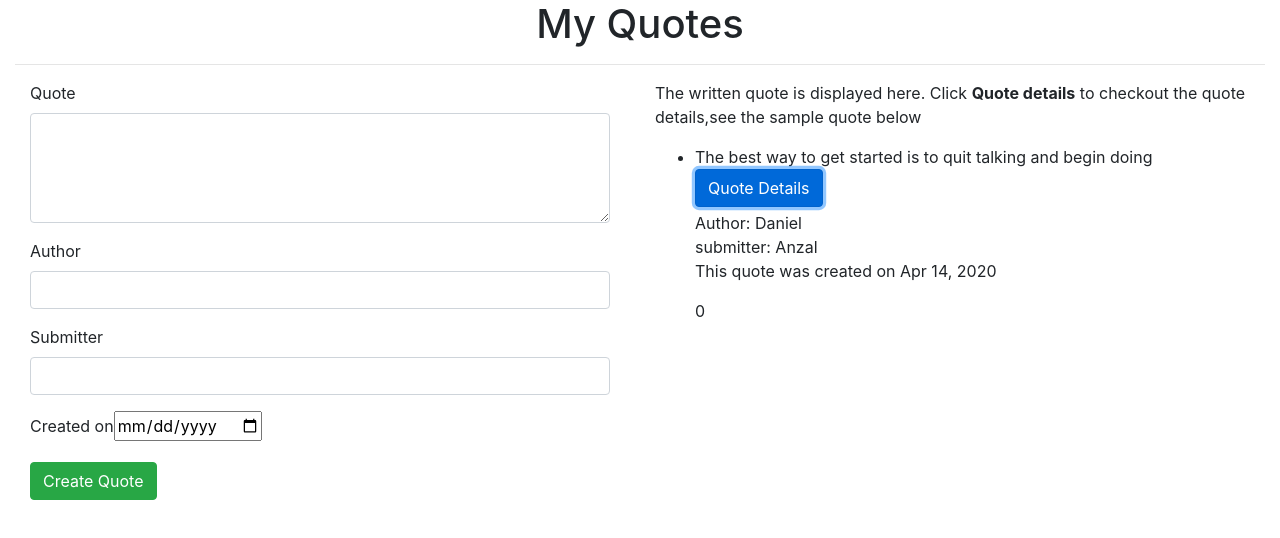
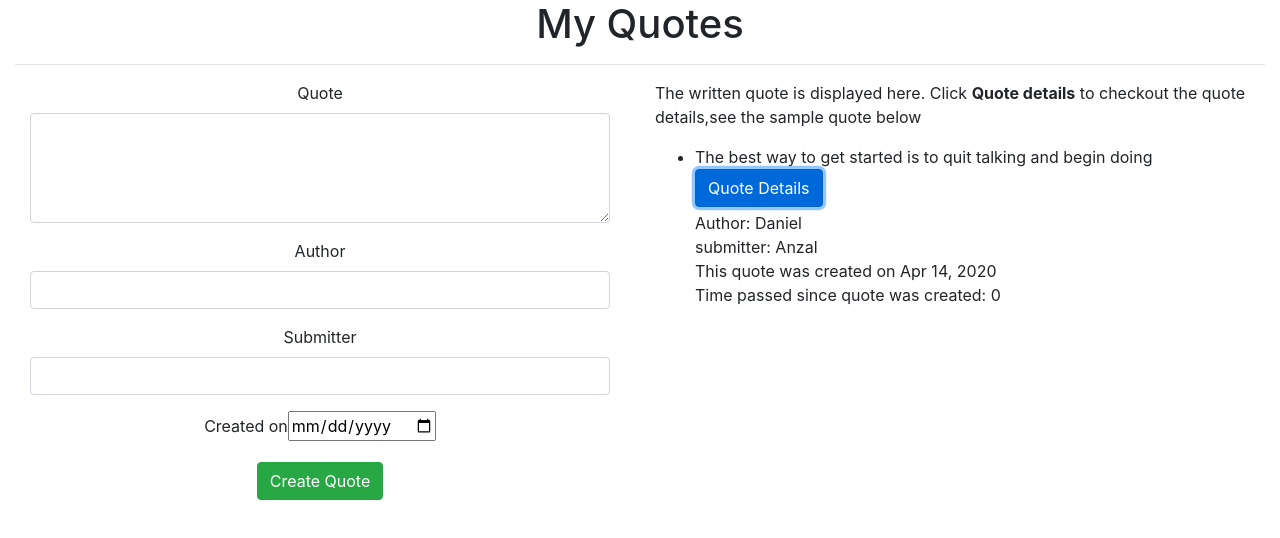
Before and after one commit to anzalmohamed/Quotes, an Angular app: page / in a window 1280 px wide. Both pictures are taken after a click on the button "Quote Details". Shown: the top 538 px of the page. Built offline with nearby package versions, Linux system fonts and the light colour scheme.

Commit message:
customized bootstrap.css

```diff
--- a/src/app/quote-detail/quote-detail.component.html
+++ b/src/app/quote-detail/quote-detail.component.html
@@ -1,5 +1,5 @@
 <p class="p mt-1 mb-0"> Author: {{quote.author}}</p>
 <p class="p mb-0">submitter: {{quote.submitter}}</p>
 
-<p class="detail mt-0">This quote was created on {{quote.completeDate|date}}</p>
-<p>{{quote.completeDate|dateCount}}</p>
+<p class="detail mb-0">This quote was created on {{quote.completeDate|date}}</p>
+<p>Time passed since quote was created: {{quote.completeDate|dateCount}}</p>
--- a/src/app/quote/quote.component.css
+++ b/src/app/quote/quote.component.css
@@ -1,3 +1,3 @@
-body{
+#container{
     background-image: url(/src/assets/bg.jpg);
 }
--- a/src/app/quotes-form/quotes-form.component.html
+++ b/src/app/quotes-form/quotes-form.component.html
@@ -1,4 +1,4 @@
-<div class="container-fluid">
+<div class="container-fluid text-center">
     <form (ngSubmit)='submitQuote()' #quoteForm='ngForm'>
 
         <div class="form-group">
```
Also changed, not shown: image/bg.jpg (added), src/assets/bg.jpg (deleted).
